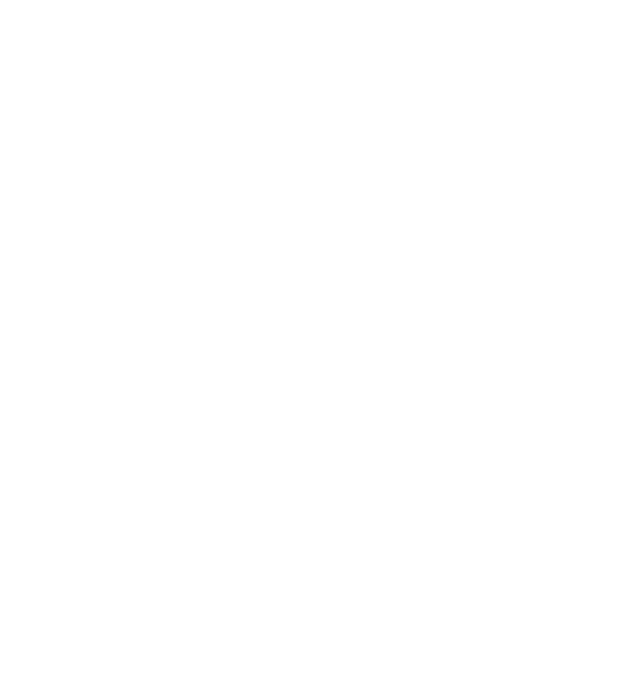
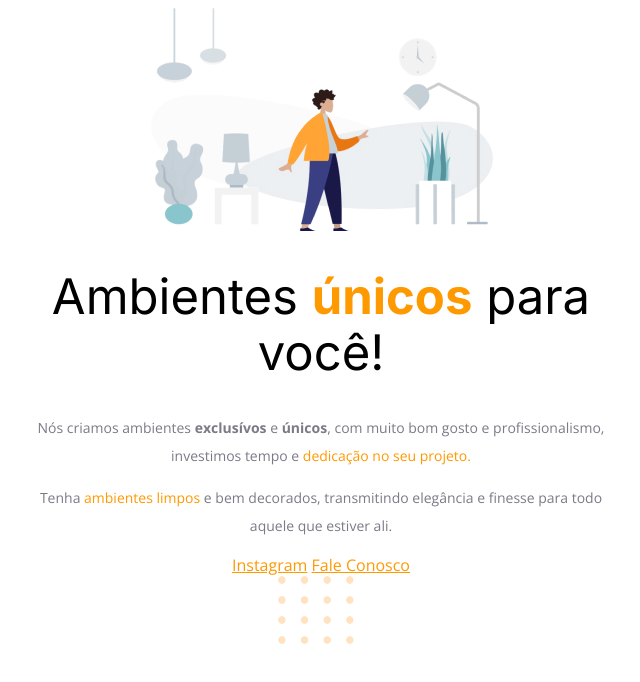
Before and after one commit to joao295/FirstProjectExplorer, a plain HTML site: page index.html in a window 1280 px wide. Shown: the whole page, without its empty margins (319-959 px from the left). Drawn offline with nearby package versions, Linux system fonts and the light colour scheme.

Commit message:
Add colors, and fonts to the project

```diff
--- a/index.html
+++ b/index.html
@@ -5,11 +5,49 @@
   <meta charset="UTF-8">
   <meta http-equiv="X-UA-Compatible" content="IE=edge">
   <meta name="viewport" content="width=device-width, initial-scale=1.0">
+  <link rel="stylesheet" href="style.css">
+
   <title>Explorer1</title>
 
 
 </head>
 <body>
 
+
+<div id="hero">
+
+
+  <img src="assests/image 1.jpg" alt="Boneco na frente com imagens">
+
+  <h1>Ambientes <span>únicos</span> para você!</h1>
+
+
+<p>Nós criamos ambientes <strong>exclusívos</strong> e <strong>únicos</strong>,
+   com muito bom gosto e profissionalismo,
+   investimos tempo e <span>dedicação no seu projeto.</span></p>
+
+<p>Tenha <span>ambientes limpos</span> e bem decorados,
+   transmitindo elegância  e finesse para
+   todo aquele que estiver ali.</p>
+
+</div>
+
+
+
+
+<div id="Header">
+
+  <a href="https://www.instagram.com/">Instagram</a>
+
+
+  <a href="mailto/joaomarcos290502@gmail.com">Fale Conosco</a>
+
+</div>
+
+<img
+ id="balls"
+
+src="assests/balls-decoration.svg" alt="Decoração com Bolinhas">
+
 </body>
 </html>
--- a/style.css
+++ b/style.css
@@ -0,0 +1,39 @@
+@import url('https://fonts.googleapis.com/css2?family=Inter:wght@400;700&family=Open+Sans:wght@400;700&display=swap');
+
+
+h1 {
+  font-family: 'Inter', sans-serif;
+  font-size: 49px;
+  line-height: 56px;
+  font-weight: normal
+}
+
+
+
+#hero{
+  width: 592px;
+  margin: auto;
+}
+
+
+h1 span{
+  font-weight: bold;
+}
+
+body{
+  font-family: 'Open Sans', sans-serif;
+  text-align: center;
+}
+
+
+
+
+span, a{
+  color: #FF9900;
+}
+
+p{
+  color: #7D7987;
+  font-size: 14px;
+  line-height: 28px;
+}
```
Also changed, not shown: assests/balls-decoration.svg (added), assests/image 1.jpg (added).
